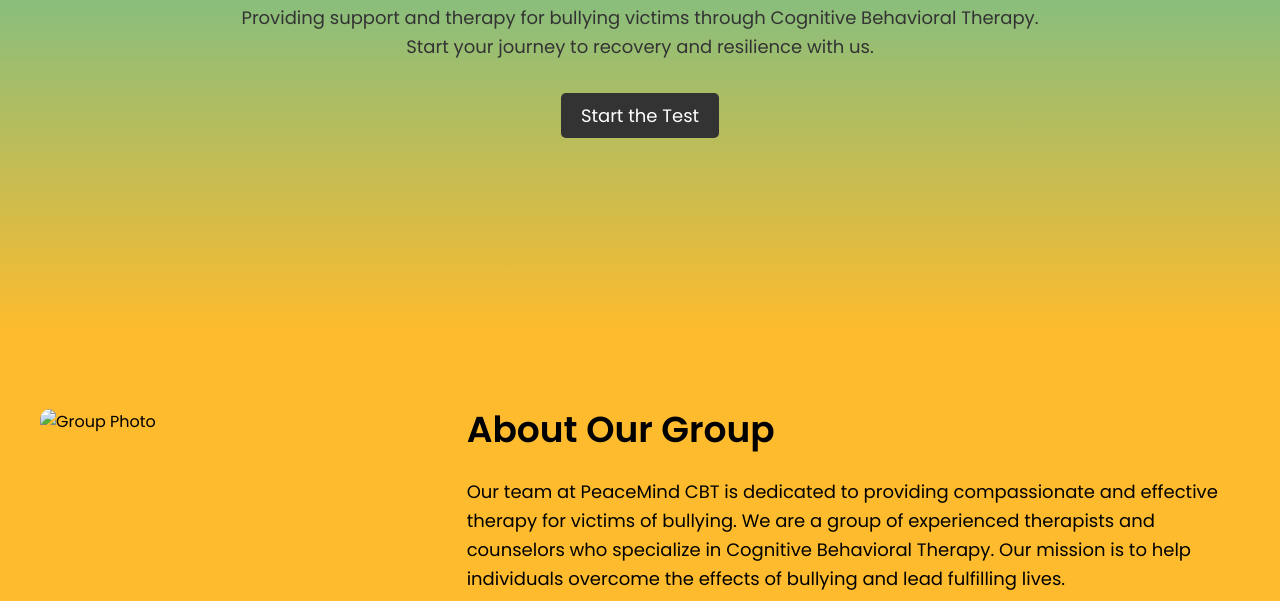
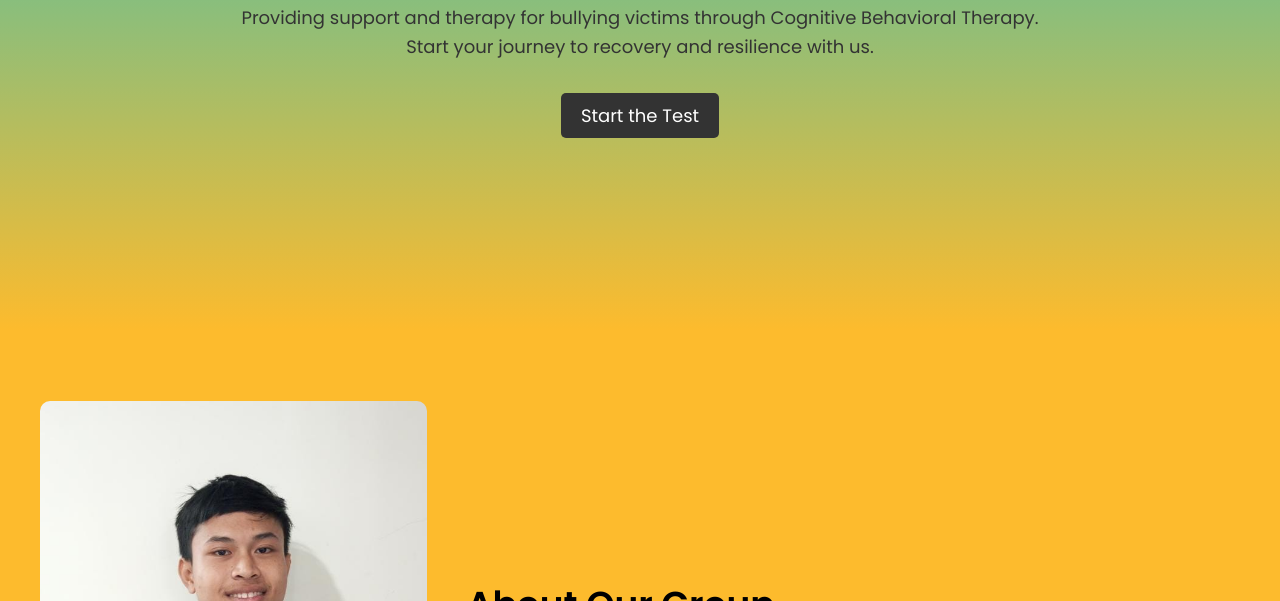
Before and after one commit to anantaputu/MindShield-CBT, a plain HTML site: page index.html in a window 1280 px wide. Shown: the part 351-952 px from the top of the page. Drawn offline with Linux system fonts and the light colour scheme; the site is published under a folder, as on GitHub Pages, so addresses that start at the root find nothing.

Commit message:
Change directory of image

```diff
--- a/index.html
+++ b/index.html
@@ -34,7 +34,7 @@
     <section id="about" class="about">
       <div class="container-about">
           <div class="about-image">
-              <img src="/img/profil-test.jpeg" alt="Group Photo">
+              <img src="img/profil-test.jpeg" alt="Group Photo">
           </div>
           <div class="about-text">
               <h2>About Our Group</h2>
```
